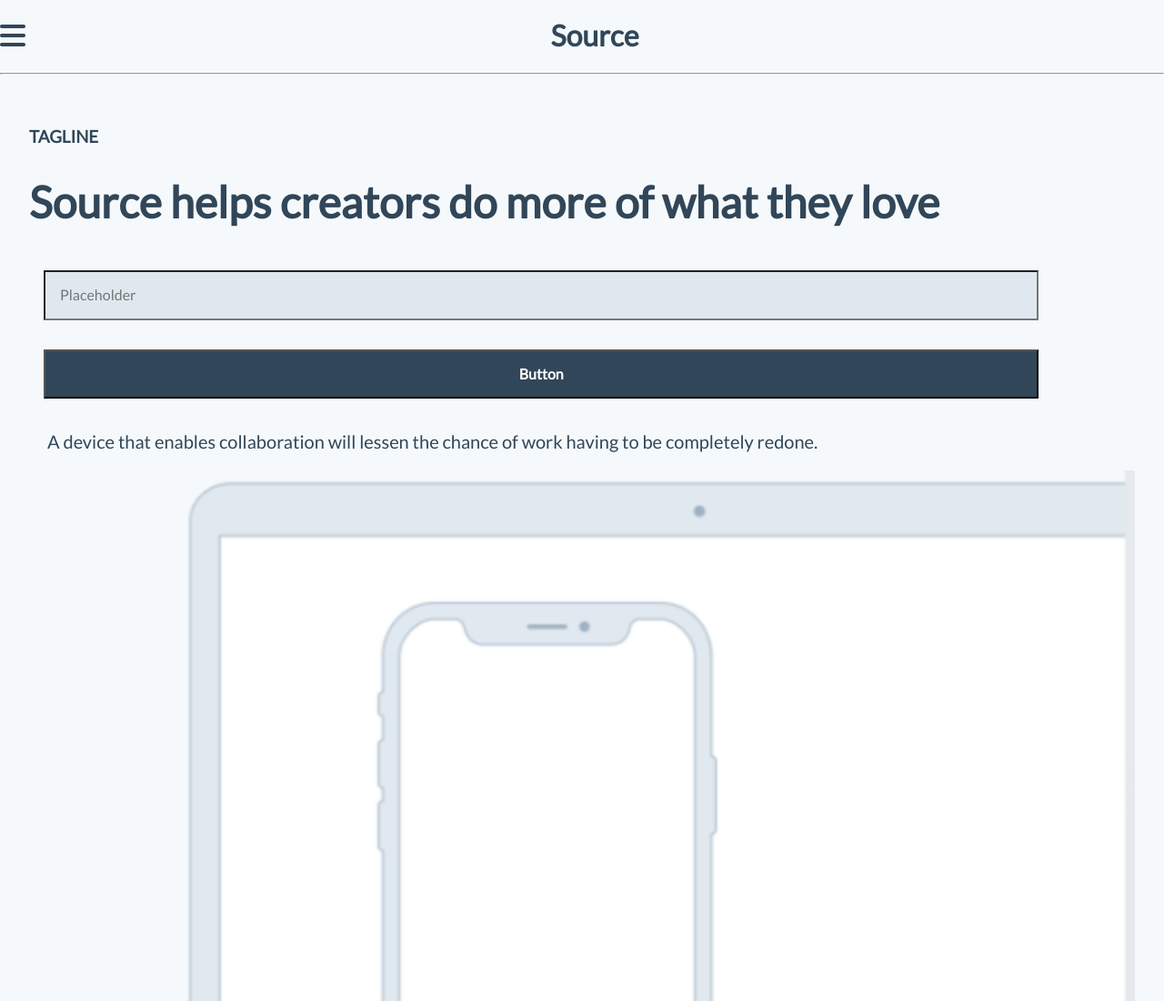
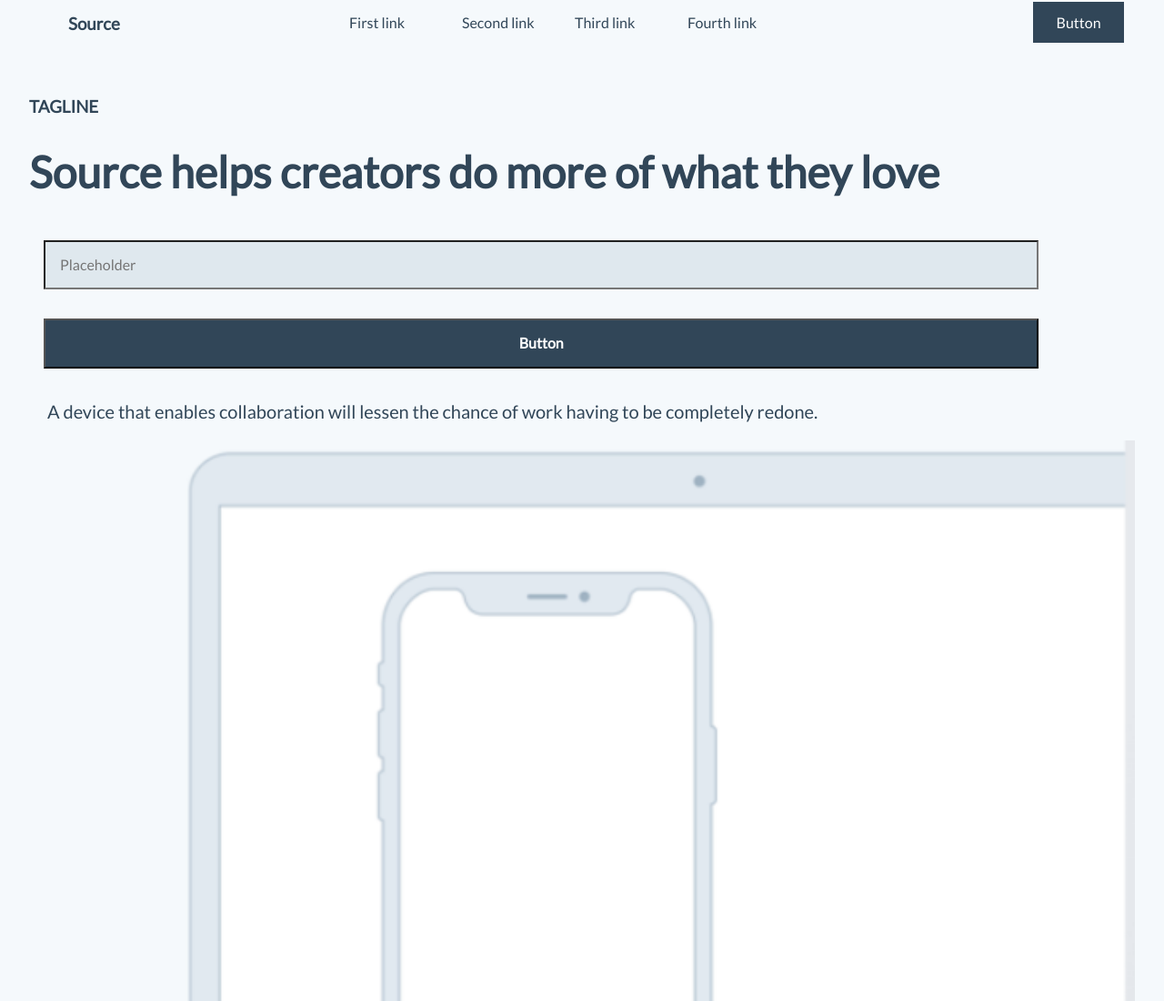
Before and after one commit to Operaismo/Source, a website: page index.html in a window 1280 px wide. Shown: the top 1100 px of the page at 91% size. Drawn offline with Linux system fonts and the light colour scheme.

Commit message:
fix: modified desktop specs to include links

```diff
--- a/css/style.css
+++ b/css/style.css
@@ -39,6 +39,16 @@ header, .main, .features {
   overflow: hidden;
 }
 
+a:link,
+a:visited,
+a:hover,
+a:active {
+  text-decoration: none;
+}
+
+li {
+  list-style: none;
+}
 
 /******************************************
 /* LAYOUT
@@ -51,12 +61,50 @@ header {
 
 .hamburger {
   float: left;
+  padding-left: 25px;
   font-size: 2em;
   color: var(--main-darkgrey);
 }
 
 header h1 {
   text-align: center;
+}
+
+@media screen and (max-width: 1023px) {
+  nav li, nav h3, nav a {
+    display: none;
+  }
+}
+
+@media (min-width: 1024px) and (max-width: 2560px) {
+  nav h3 {
+    width: 30%;
+    padding-left: 75px;
+    margin-top: 0;
+    float: left;
+  }
+
+  nav h1, hr, .hamburger {
+    display: none;
+  }
+
+  .nav-links {
+    width: 100%;
+  }
+
+  nav li {
+    width: 10%;
+    display: block;
+    float: left;
+  }
+
+  nav a {
+    width: 30%;
+    margin-left: 20%;
+    background-color: var(--main-darkgrey);
+    color: var(--main-white);
+    padding: 1% 2%;
+  }
 }
 
 /* BODY 1: MAIN CONTENT */
@@ -112,13 +160,6 @@ button {
   font-weight: bold;
 }
 
-a:link,
-a:visited,
-a:hover,
-a:active {
-  text-decoration: none;
-}
-
 /* MAIN SECTION 3: COLLECTING INFO */
 .collect-info h1 {
   font-size: 4em;
@@ -139,3 +180,7 @@ a:active {
 .hr-divider {
   display: none;
 }
+
+hr {
+  clear: both;
+}
--- a/index.html
+++ b/index.html
@@ -17,9 +17,12 @@
       src="https://kit.fontawesome.com/d811a25245.js"
       crossorigin="anonymous"
     ></script>
-		<link rel="preconnect" href="https://fonts.googleapis.com">
-		<link rel="preconnect" href="https://fonts.gstatic.com" crossorigin>
-		<link href="https://fonts.googleapis.com/css2?family=Lato&display=swap" rel="stylesheet">
+    <link rel="preconnect" href="https://fonts.googleapis.com" />
+    <link rel="preconnect" href="https://fonts.gstatic.com" crossorigin />
+    <link
+      href="https://fonts.googleapis.com/css2?family=Lato&display=swap"
+      rel="stylesheet"
+    />
     <link rel="stylesheet" href="css/normalize.css" />
     <link rel="stylesheet" href="css/style.css" />
   </head>
@@ -31,7 +34,15 @@
         <a href="javascript:void(0);" class="hamburger" onclick="myFunction()">
           <i class="fa fa-bars"></i>
         </a>
+        <h3>Source</h3>
 				<h1>Source</h1>
+        <ul>
+          <li>First link</li>
+          <li>Second link</li>
+          <li>Third link</li>
+          <li>Fourth link</li>
+        </ul>
+        <a href="#">Button</a>
       </nav>
       <hr />
     </header>
@@ -43,8 +54,8 @@
       <input type="text" placeholder="Placeholder" />
       <button type="button">Button</button>
       <p>
-				A device that enables collaboration will lessen the chance of work having
-				to be completely redone.
+        A device that enables collaboration will lessen the chance of work
+        having to be completely redone.
       </p>
       <img src="img/source-tablet-phone.png" alt="tablet and phone" />
     </section>
@@ -56,8 +67,8 @@
         <i class="fa-solid fa-globe"></i>
         <h3>Feature one</h3>
         <p>
-					In such a test, the user performs realistic tasks by interacting with the
-					paper prototype
+          In such a test, the user performs realistic tasks by interacting with
+          the paper prototype
         </p>
         <a href="#">First Link ></a>
       </section>
@@ -74,8 +85,8 @@
         <i class="fa-solid fa-circle-half-stroke"></i>
         <h3>Feature three</h3>
         <p>
-					Rapid prototyping involves a group of designers who each create a paper
-					prototype
+          Rapid prototyping involves a group of designers who each create a
+          paper prototype
         </p>
         <a href="#">Third Link ></a>
       </section>
@@ -83,8 +94,8 @@
         <i class="fa-solid fa-droplet"></i>
         <h3>Feature four</h3>
         <p>
-					Functionality is similarly unimportant, but in this case are closer to the
-					final product
+          Functionality is similarly unimportant, but in this case are closer to
+          the final product
         </p>
         <a href="#">Fourth Link ></a>
       </section>
```
Lines whose indentation alone changed are shown as unchanged.
